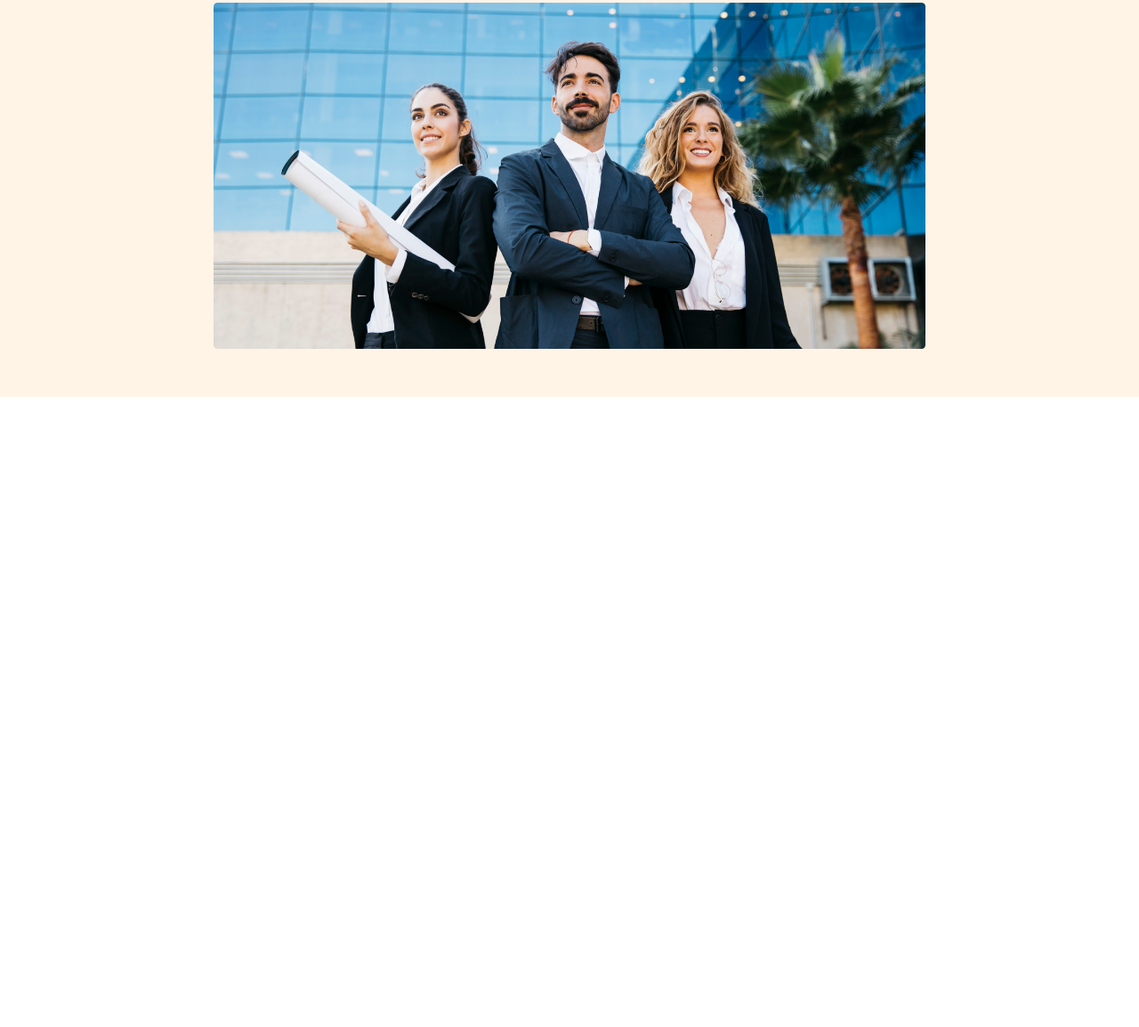
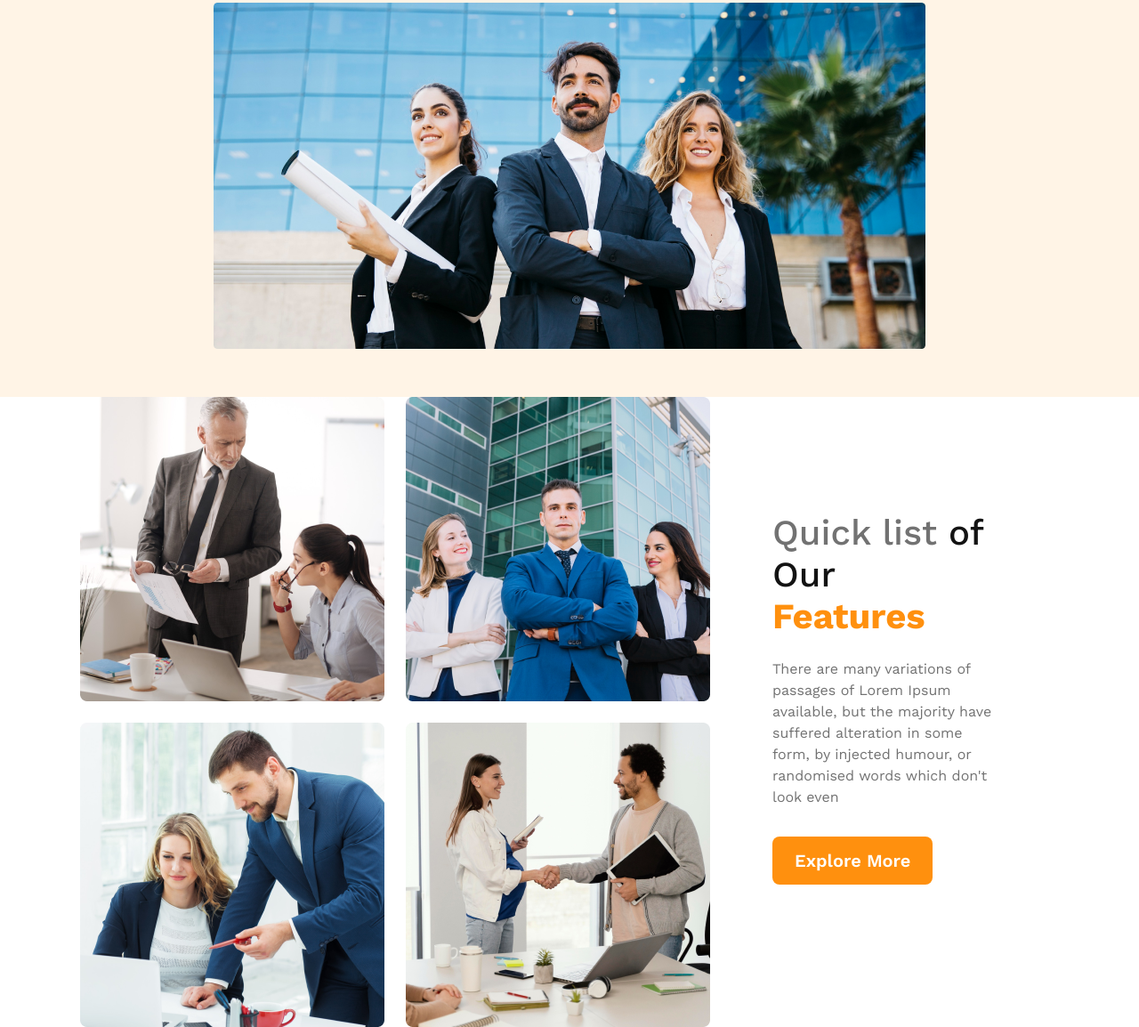
Before and after one commit to bellal1985h1/g3-Archecture-Build-a-lanmding-page, a plain HTML site: page index.html in a window 1280 px wide. Shown: the part 557-1711 px from the top of the page at 89% size. Before the commit the page ends 1003 px from the top, so only its background shows below. Drawn offline with nearby package versions, Linux system fonts and the light colour scheme.

Commit message:
Team section added

```diff
--- a/index.html
+++ b/index.html
@@ -14,6 +14,7 @@
     <link rel="stylesheet" href="./styles/style.css" />
   </head>
   <body>
+    <!-- Header Start -->
     <header>
       <nav class="nav">
         <h3 class="nav-title">G3 Architects</h3>
@@ -39,7 +40,30 @@
         <img src="./images/banner.png" alt="" />
       </div>
     </header>
-    <main></main>
+    <!-- Header End -->
+    <main>
+      <!-- Team Section start -->
+      <section class="team-container">
+        <div class="team-img-container">
+          <img src="./images/team1.png" alt="" />
+          <img src="./images/team2.png" alt="" />
+          <img src="./images/team3.png" alt="" />
+          <img src="./images/team4.png" alt="" />
+        </div>
+        <div class="team-content">
+          <h3 class="team-title">
+            Quick list <span class="our">of Our</span>
+            <span class="features">Features</span>
+          </h3>
+          <p class="team-description">
+            There are many variations of passages of Lorem Ipsum available, but
+            the majority have suffered alteration in some form, by injected
+            humour, or randomised words which don't look even
+          </p>
+          <button class="btn-primary">Explore More</button>
+        </div>
+      </section>
+    </main>
     <footer></footer>
   </body>
 </html>
--- a/styles/style.css
+++ b/styles/style.css
@@ -17,6 +17,10 @@
   text-align: center;
   font-weight: 600;
   cursor: pointer;
+}
+main {
+  max-width: 1100px;
+  margin: 0 auto;
 }
 
 /* Header Styles */
@@ -75,6 +79,41 @@ nav li a {
   margin-top: 10px;
 }
 
+.team-container {
+  display: flex;
+  align-items: center;
+}
+
+.team-img-container {
+  display: grid;
+  grid-template-columns: repeat(2, 1fr);
+  gap: 1.5rem;
+}
+.team-content {
+  padding-left: 70px;
+  padding-right: 70px;
+}
+.team-title {
+  color: #727272;
+  font-size: 2.5rem;
+  font-weight: 500;
+}
+.team-description {
+  color: #727272;
+  font-size: 1rem;
+  font-weight: 400;
+  line-height: 1.5rem;
+  margin-top: 1.5rem;
+}
+
+.features {
+  color: #ff900e;
+  font-weight: 700;
+}
+.our {
+  color: #131313;
+}
+
 @media screen and (max-width: 576px) {
   .nav {
     flex-direction: column;
@@ -84,6 +123,8 @@ nav li a {
   }
 }
 
+/* Team section styles */
+
 @media screen and (min-width: 577px) and (max-width: 992px) {
   .nav {
     flex-direction: column;
```
